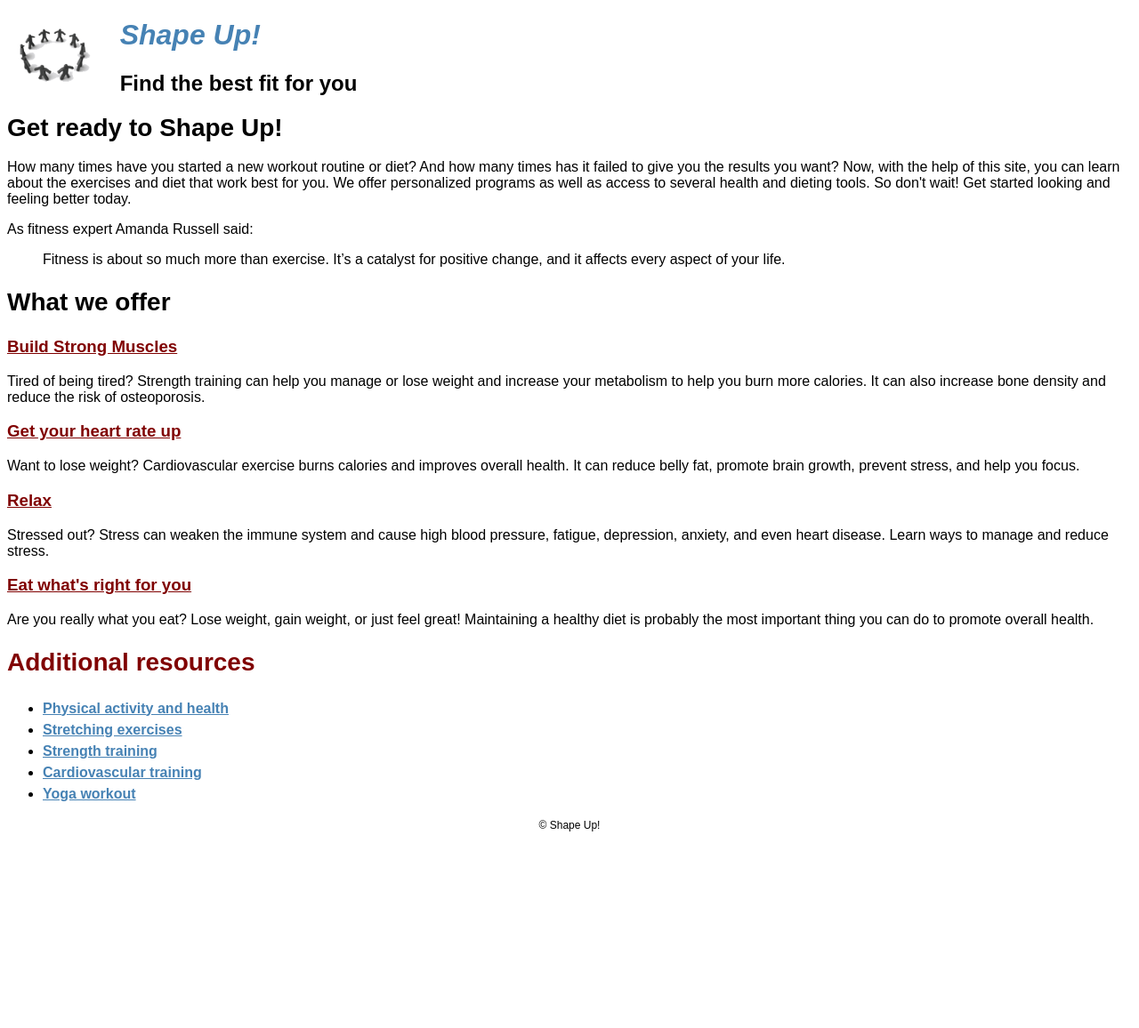
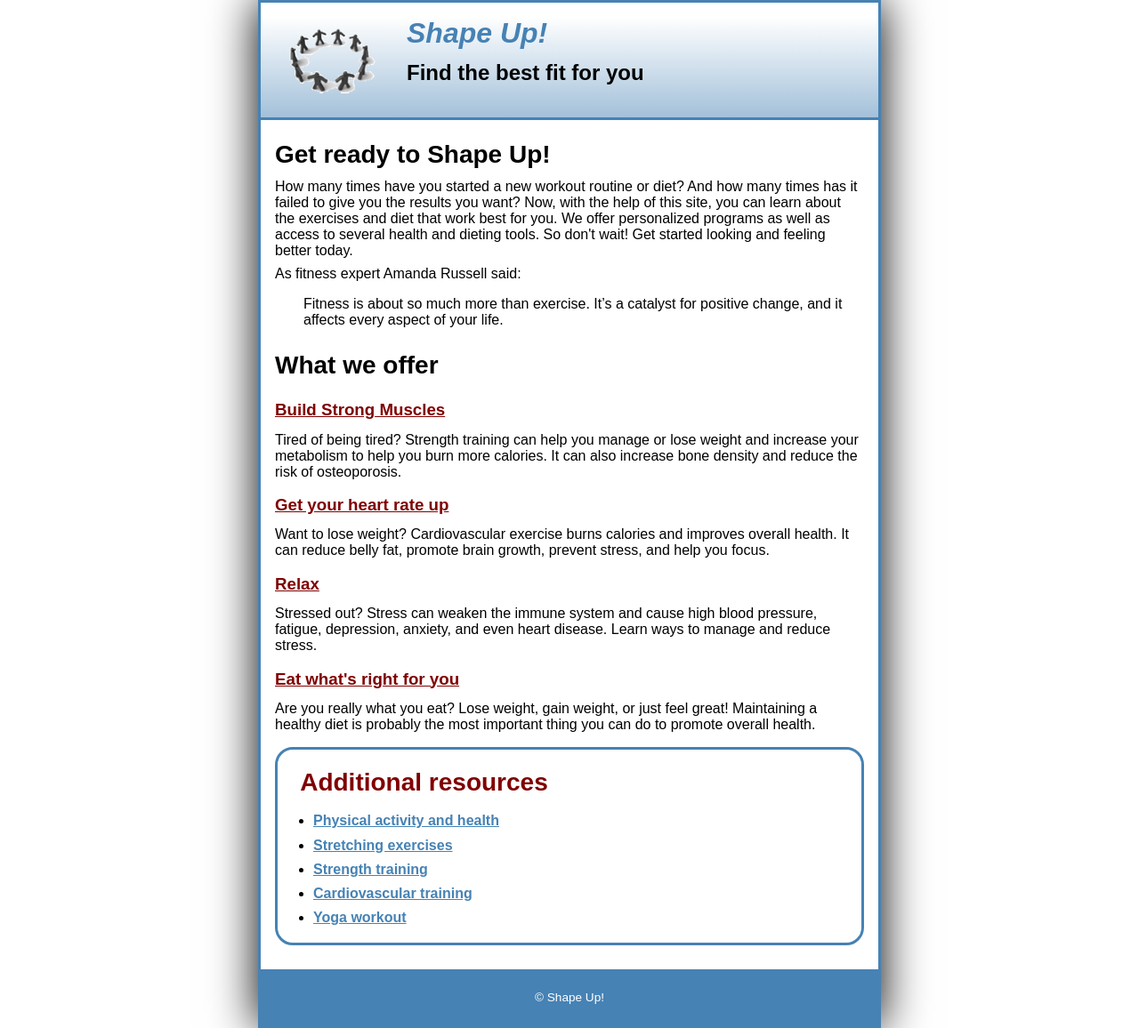
Before and after one commit to Ennio315/shape_up_exercises, a plain HTML site: page index.html in a window 1280 px wide. Shown: the whole page at 89% size. Before the commit the page ends 947 px from the top, so only its background shows below. Drawn offline with Linux system fonts and the light colour scheme.

Commit message:
Update main.css

```diff
--- a/styles/main.css
+++ b/styles/main.css
@@ -1,5 +1,18 @@
+* {
+    margin: 0;
+    padding: 0;
+    box-sizing: border-box;
+}
+
+
+
+
 body {
     font-family: Arial, Helvetica, sans-serif;
+    width: 700px;
+    border: 3px solid steelblue ;
+    box-shadow: 0 0 50px black;
+    margin: 0 auto;
   }
 
   a { font-weight: bold;
@@ -7,29 +20,87 @@ a { font-weight: bold;
 
   h1 { font-size: 175%; }
 
+header {
+    padding-bottom: 1.5em;
+    background-image: linear-gradient(to bottom, white 0%, steelblue 200%);
+    border-bottom: 3px solid steelblue;
+}
+
+
+
 header h1 { color: steelblue;
              font-style: italic;
              font-size: 200%;
 }
 
-header img { float: left; }
+header img {
+    float: left;
+    height: 6em;
+    padding-left: 1em;
+ }
 
-header h1 { text-indent: 20px; }
+header h1 {
+    text-indent: 20px;
+    margin-top: .5em ;
+ }
+
 
 header h2 { text-indent: 20px; }
+
+main h1, p { padding: .25em 0; }
+
+blockquote { padding-left: 2em; }
 
 section a { color: maroon; }
 
 section a:hover, section a:focus { color: steelblue }
 
-aside h1 { color: maroon; }
+main {
+    margin: 1em;
+}
 
-aside ul { line-height: 1.5; }
+section h1, h2, h3 {
+    padding: .5em 0;
+}
+
+section p { padding-bottom: .5em; }
+
+section p:last-child { padding-bottom: 1em; }
+
+aside {
+    border: 3px solid steelblue;
+    border-radius: 20px 20px 20px 20px ;
+}
+
+  aside h1 {
+    color: maroon;
+    margin-left: .9em;
+    margin-top: .5em;
+    margin-bottom: .25em;
+
+}
+
+aside ul {
+    line-height: 1.5;
+}
+
+aside li {
+    padding: .1em 0;
+    margin-left: 2.5em;
+
+}
+
+aside li:last-child { padding-bottom: 1em;}
 
 aside a { color: steelblue; }
 
 aside a:hover, aside a:focus { color: maroon; }
 
-footer { font-size: 75%;
+footer {
+        font-size: 85%;
         text-align: center;
+        background-color: steelblue;
+        color: white;
+        padding: 1.5em 0;
+        margin-top: 2em;
 }
```
Lines whose indentation alone changed are shown as unchanged.
